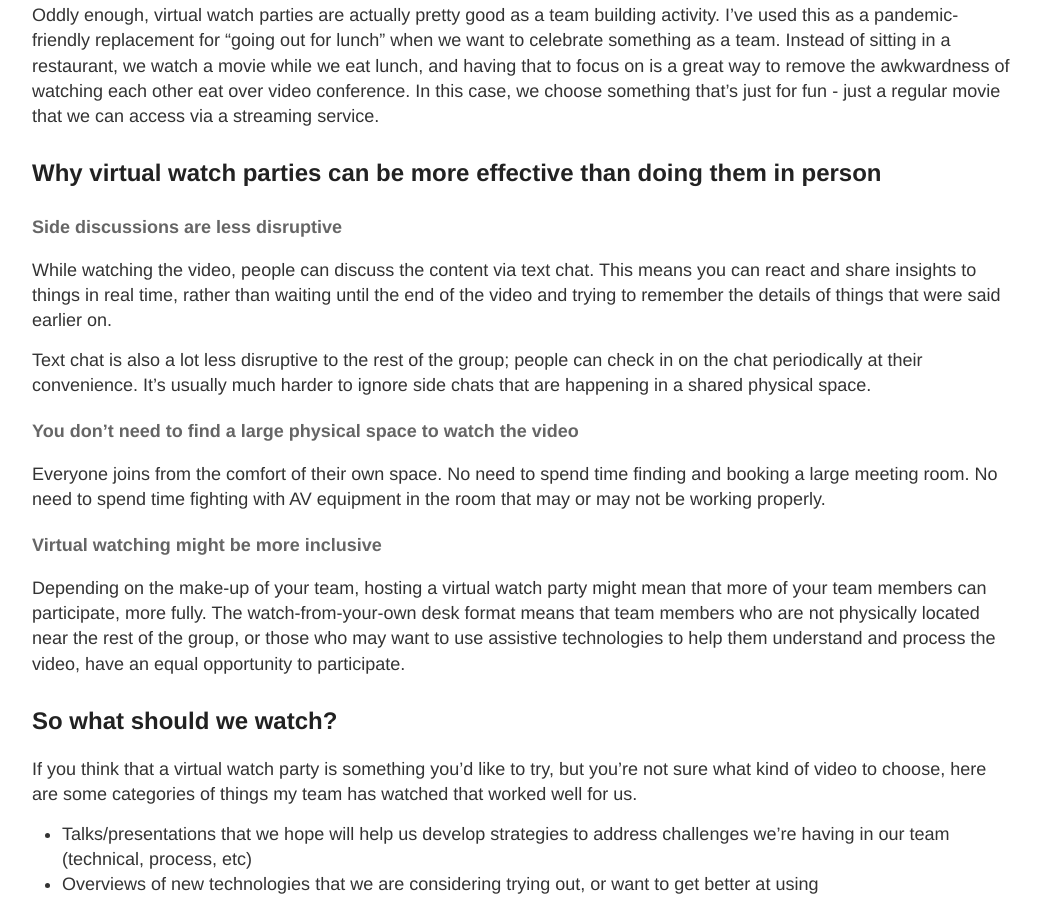
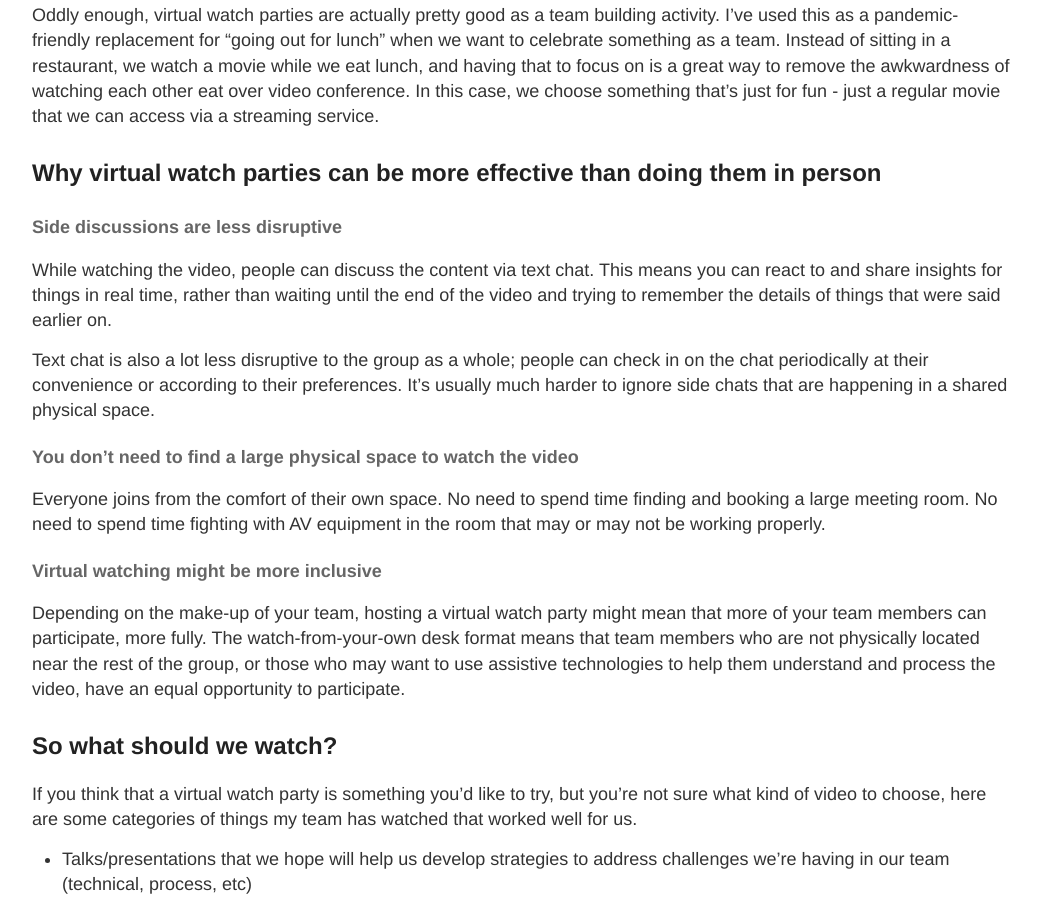
Before and after one commit to tinafletcher/tinafletcher.github.io, a Jekyll site: the page built from _posts/2021-7-9-Virtual-watch-parties.md, in a window 1280 px wide and 900 px high, scrolled down 923 px. Shown: the whole window, without its empty margins (118-1159 px from the left). Built offline with Jekyll 4.4.1, drawn with Linux system fonts in a browser that asks for light colours.

Commit message:
Minor wording changes

```diff
--- a/_posts/2021-7-9-Virtual-watch-parties.md
+++ b/_posts/2021-7-9-Virtual-watch-parties.md
@@ -28,9 +28,9 @@ Oddly enough, virtual watch parties are actually pretty good as a team building
 ## Why virtual watch parties can be more effective than doing them in person
 
 #### Side discussions are less disruptive
-While watching the video, people can discuss the content via text chat. This means you can react and share insights to things in real time, rather than waiting until the end of the video and trying to remember the details of things that were said earlier on.
+While watching the video, people can discuss the content via text chat. This means you can react to and share insights for things in real time, rather than waiting until the end of the video and trying to remember the details of things that were said earlier on.
 
-Text chat is also a lot less disruptive to the rest of the group; people can check in on the chat periodically at their convenience. It's usually much harder to ignore side chats that are happening in a shared physical space.
+Text chat is also a lot less disruptive to the group as a whole; people can check in on the chat periodically at their convenience or according to their preferences. It's usually much harder to ignore side chats that are happening in a shared physical space.
 
 #### You don't need to find a large physical space to watch the video
 Everyone joins from the comfort of their own space. No need to spend time finding and booking a large meeting room. No need to spend time fighting with AV equipment in the room that may or may not be working properly.
--- a/reduce.html
+++ b/reduce.html
@@ -5,7 +5,7 @@ title: Plastic Reduction
 
 <div class="posts">
 
-  <p>This year, I've been working on reducing the amount of plastic that I use. I've read and seen enough that makes me doubt the amount of recycling that actually happens for plastic, and besides, it requires a lot of energy and resources to produce in the first place.</p>
+  <p>This year, I've been working on reducing the amount of plastic that I use. I've read and seen enough that makes me doubt the amount of recycling that actually happens for plastic, and besides, it requires a lot of energy and resources to produce plastic in the first place.</p>
 
   <p>Here are some notes about what I've tried so far.</p>
 
```
